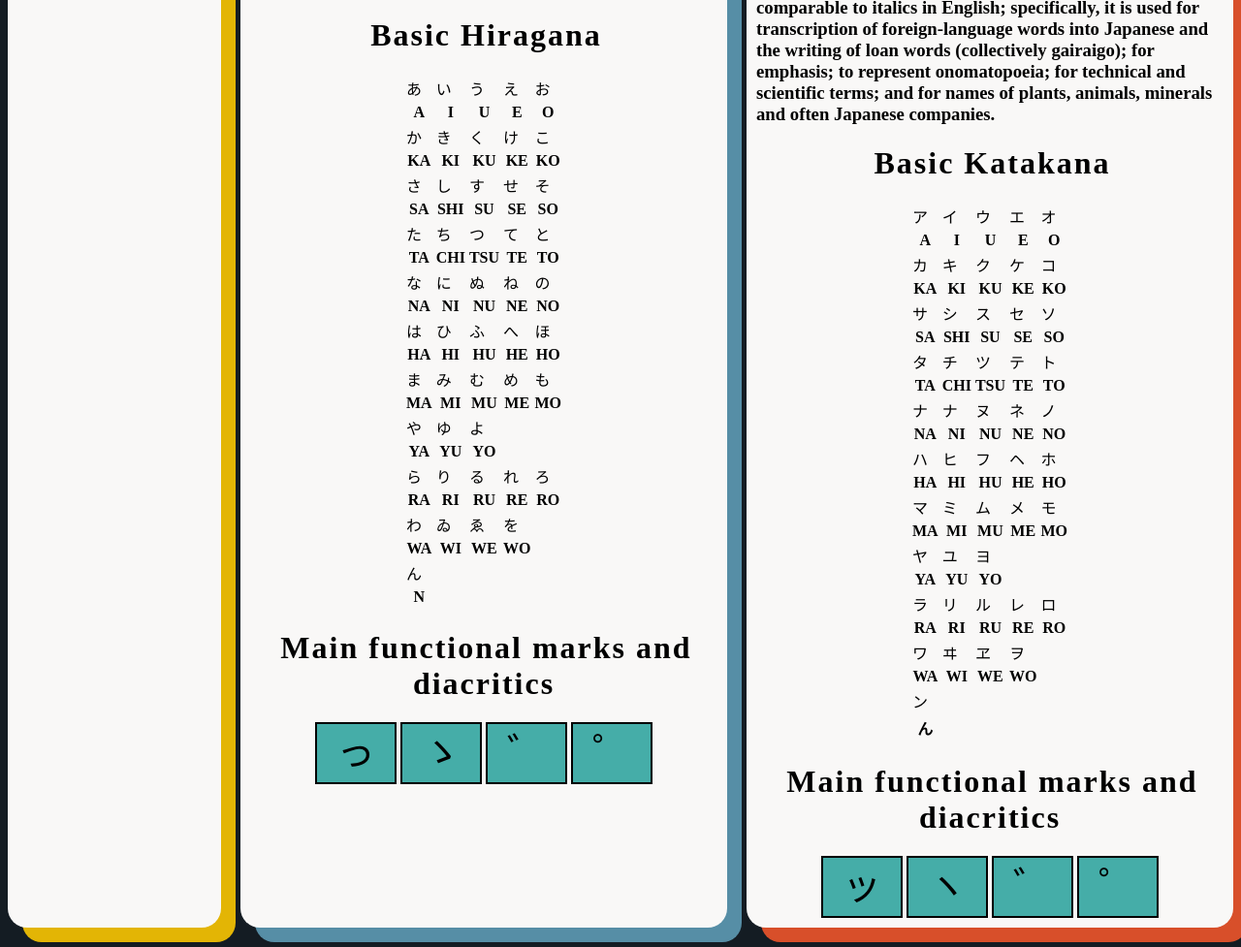
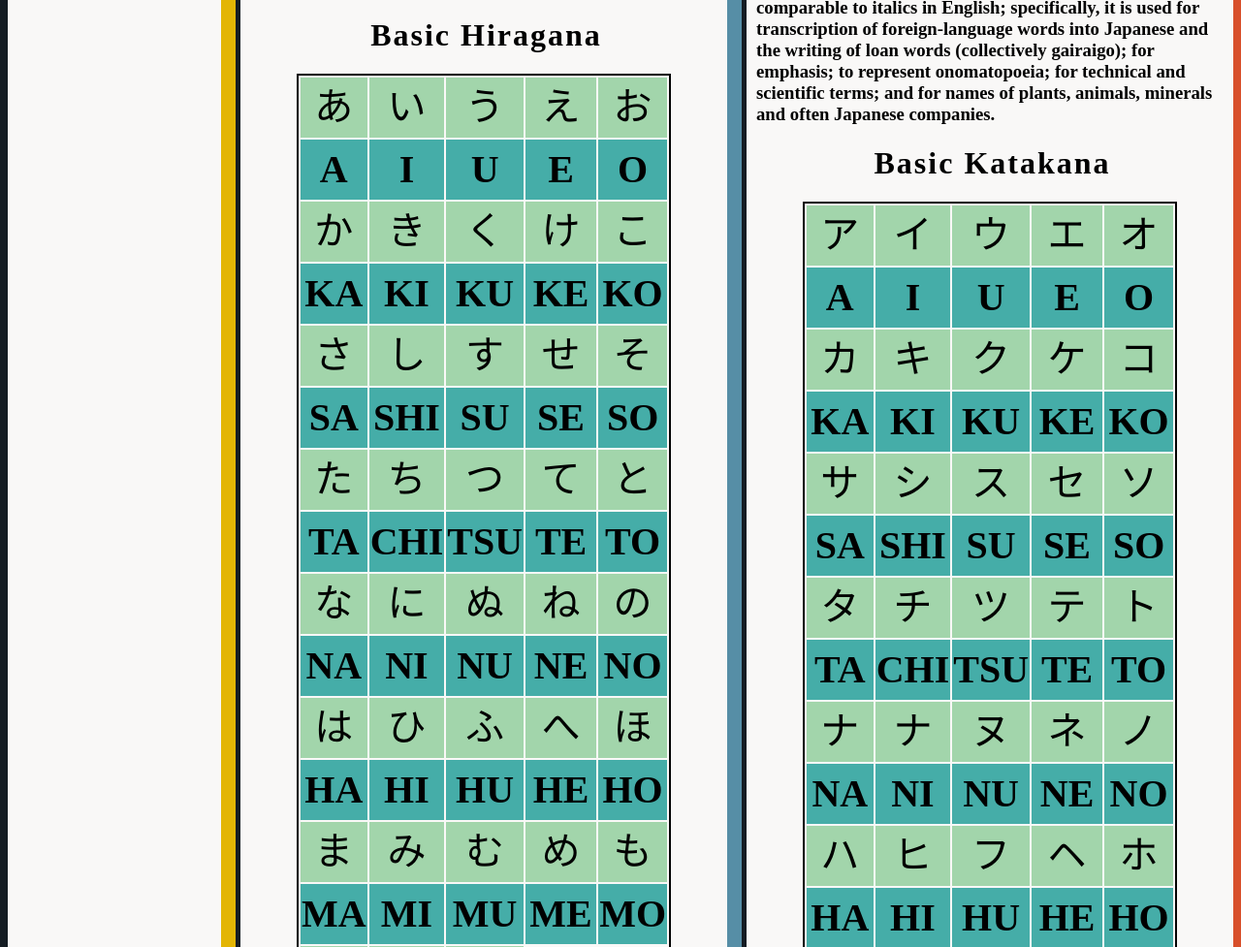
Before and after one commit to adcibanez/adcibanezCS2240, a plain HTML site: page adcibanez.html in a window 1280 px wide. Shown: the part 1320-2297 px from the top of the page at 97% size. Drawn offline with Linux system fonts and the light colour scheme.

Commit message:
Update style.css

```diff
--- a/style.css
+++ b/style.css
@@ -137,9 +137,29 @@ h1 {
             background-color: #141c23;
 
         }
+
     .kanjibox {
         padding: 10px;
         background-color: #f9f8f7;
         box-shadow: 15px 15px #f26627;
         border-radius: 20px;
     }
+
+    table {
+        line-height:60px;
+        border:2px solid;
+        font-size: 40px;
+        text-align:center;
+        align-items: center;
+        width:80px;
+        height:60px;
+    }
+
+    th {
+        background-color:#45ADA8;
+
+    }
+
+    td {
+        background-color:#A2D5AB;
+    }
```
